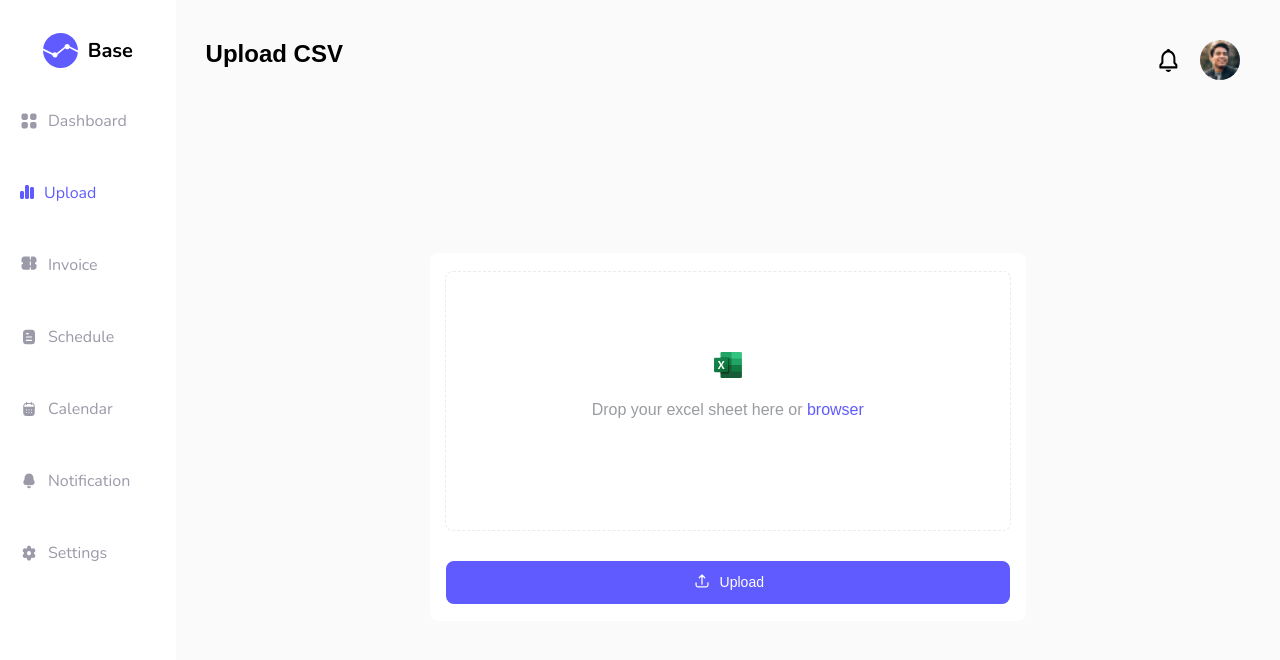
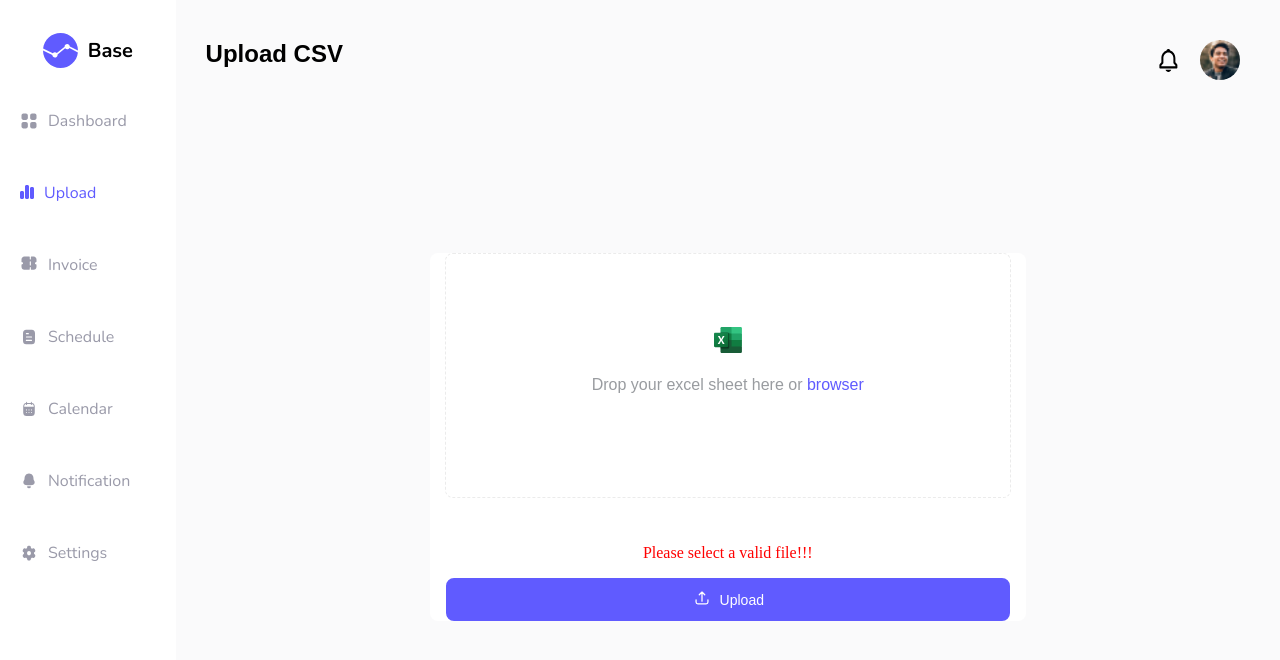
Before and after one commit to Athulsudhakaran4736/dashboard-assessment, a React (Vite) app: page /dashboard/upload in a window 1280 px wide. Both pictures are taken after a click on the button "Upload". Shown: the top 660 px of the page. Built offline with nearby package versions, Linux system fonts and the light colour scheme.

Commit message:
changes in alert

```diff
--- a/src/components/MainLayout/MainLayout.css
+++ b/src/components/MainLayout/MainLayout.css
@@ -22,6 +22,10 @@
     font-family: 'Figtree', sans-serif;
     font-weight: 600;
     margin-left: 20px;
+}
+.error-message{
+    text-align: center;
+    color: red;
 }
 .side-heading{
     display: flex;
--- a/src/components/MainLayout/MainLayout.jsx
+++ b/src/components/MainLayout/MainLayout.jsx
@@ -35,7 +35,10 @@
         }
     };
     const handleParse = () => {
-        if (!file) return alert("Enter a valid file");
+      if (!file) {
+        setError("Please select a valid file!!!");
+        return;
+    }
         setLoading(true);
         const reader = new FileReader();
         reader.onload = async ({ target }) => {
@@ -78,6 +81,7 @@
   return (
     <div className="main-layout-container">
       <div className="top-heading">
+
         <div className="heading-text">Upload CSV</div>
         <input
           onChange={handleFileChange}
@@ -107,6 +111,7 @@
             </div>
             </div>
             <div className="upload-button-container">
+            {error && <p className="error-message">{error}</p>}
             <button className={isUploaded ? "uploaded-button":"upload-button"} onClick={handleParse}><span>{!loading ? <img src={uploadiconimage} className="upload-icon-image" />: ""}</span>{loading ? <LoadingSpinner/> : "Upload"}</button>
             </div>
         </div>
```
